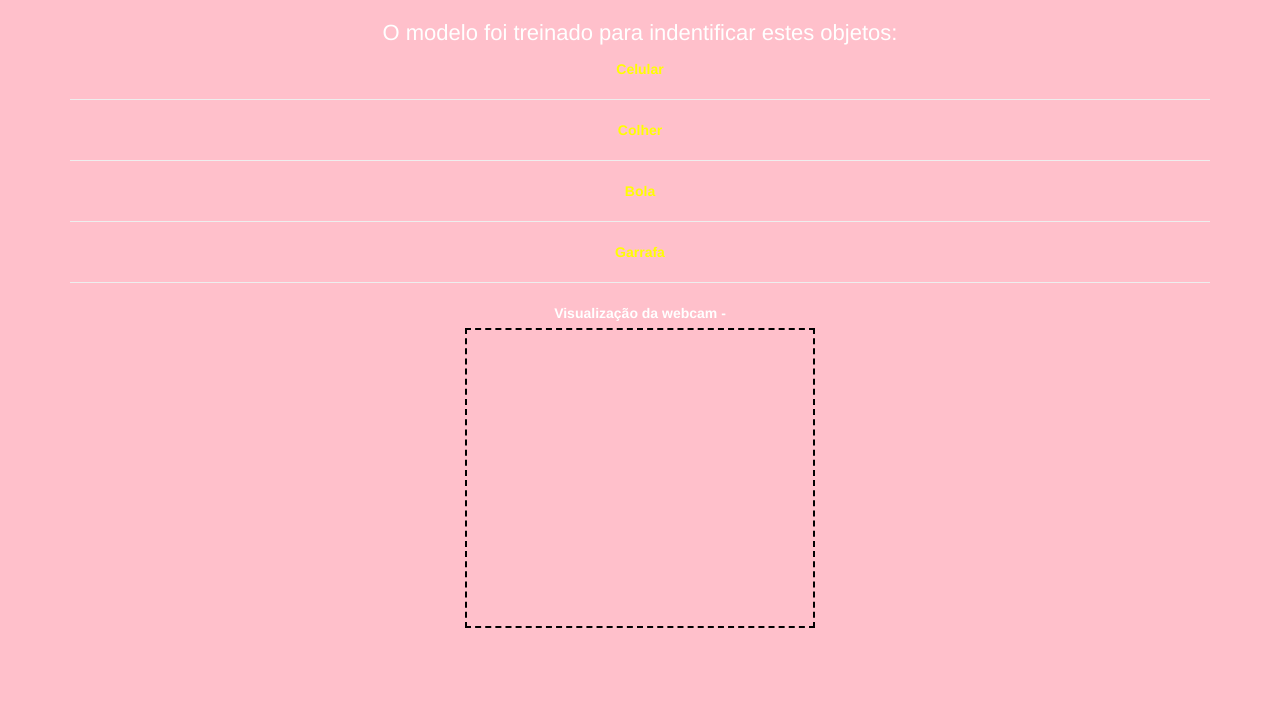
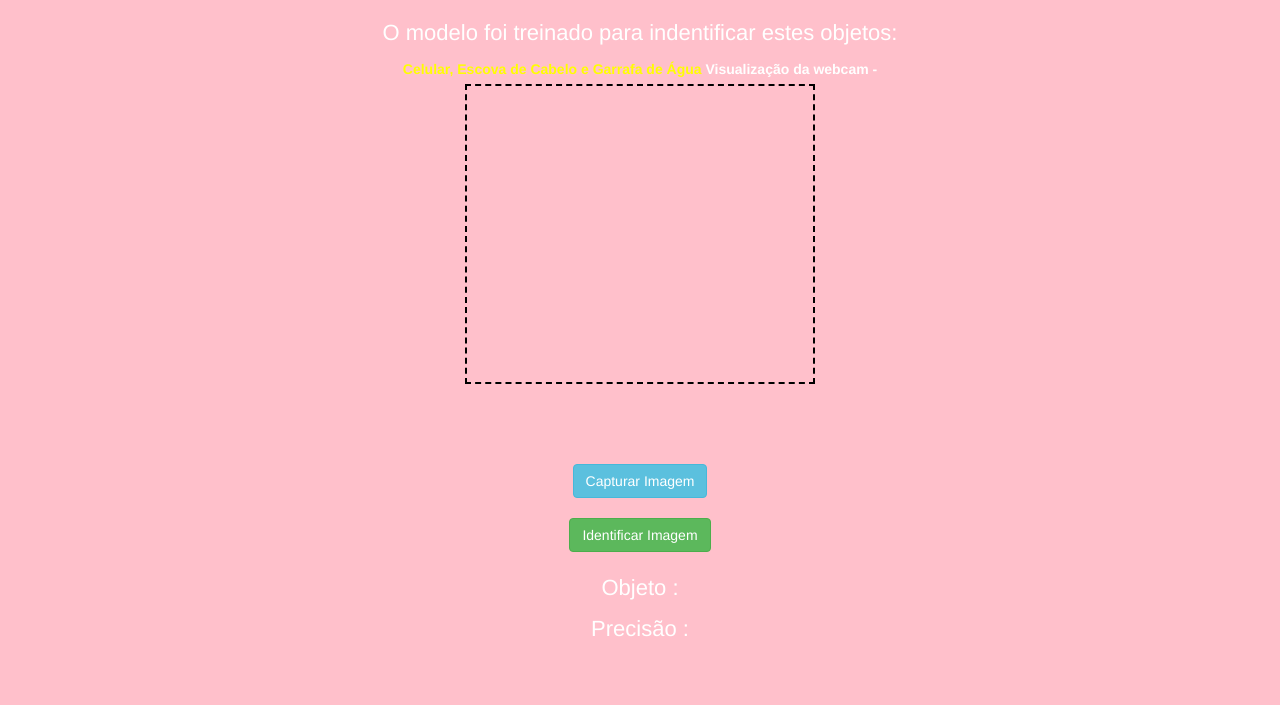
Before and after one commit to Progamador88/Aprendizado-de-Maquina, a plain HTML site: page index.html in a window 1280 px wide. Shown: the part 68-773 px from the top of the page. Drawn offline with nearby package versions, Linux system fonts and the light colour scheme; a script that the page names is missing.

Commit message:
Update index.html

```diff
--- a/index.html
+++ b/index.html
@@ -24,14 +24,7 @@
       <p style="font-size: 22px;">O modelo foi treinado para indentificar estes objetos: </p>
 
       <b class="nameOfObjects">
-        Celular
-        <hr>
-        Colher
-        <hr>
-        Bola
-        <hr>
-        Garrafa
-        <hr>
+        Celular, Escova de Cabelo e Garrafa de Água
       </b>
 
       <label>Visualização da webcam - </label>
```
